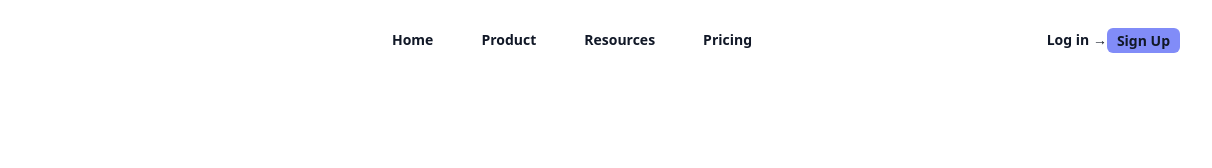
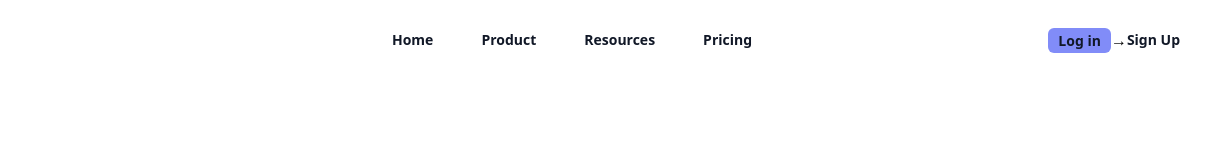
Before and after one commit to Mega0minds/SignUp-auth, a website built with Vite: page login.html in a window 1280 px wide. Shown: the top 168 px of the page, 68-1280 px from the left. Built offline with nearby package versions, Linux system fonts and the light colour scheme.

Commit message:
correction made

```diff
--- a/login.html
+++ b/login.html
@@ -39,12 +39,14 @@
                     <a href="#" class="text-sm font-semibold leading-6 text-gray-900">Pricing</a>
                 </div>
                 <div class="hidden lg:flex lg:flex-1 lg:justify-end">
-                    <a href="./login.html" class="text-sm font-semibold leading-6 text-gray-900">Log in <span
-                            aria-hidden="true">&rarr;</span></a>
                     <button class="flex-none rounded-md bg-indigo-400 px-2.5 py-0.2">
+                    <a href="./login.html" class="text-sm font-semibold leading-6 text-gray-900">Log in
+                    </a> </button>
+                        <span aria-hidden="true">&rarr;</span>
+
                         <a href="./index.html" class="text-sm font-semibold leading-6 text-gray-900">Sign Up <span
                                 aria-hidden="true"></span></a>
-                    </button>
+
                 </div>
             </nav>
             <!-- Mobile menu, show/hide based on menu open state. -->
```
